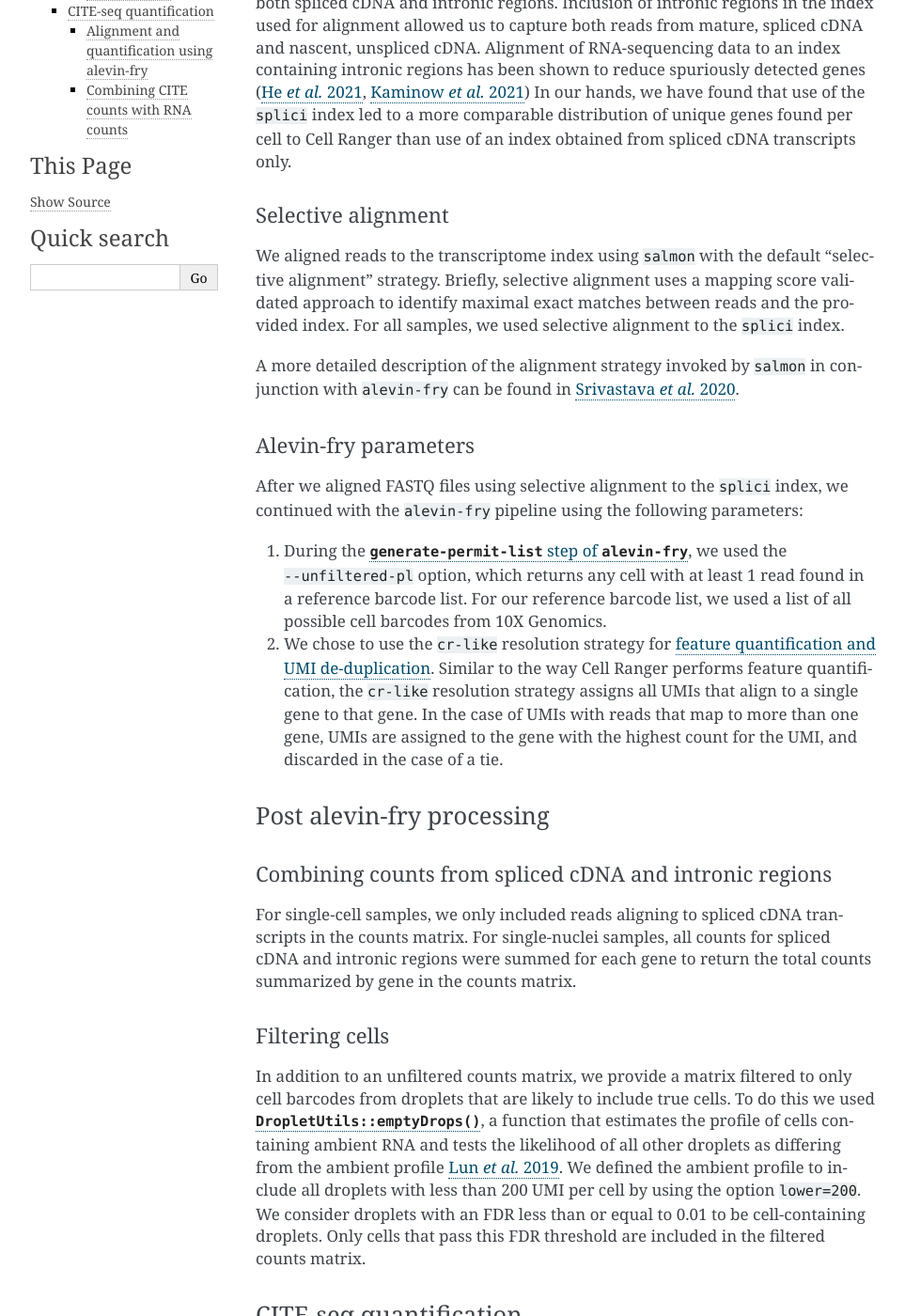
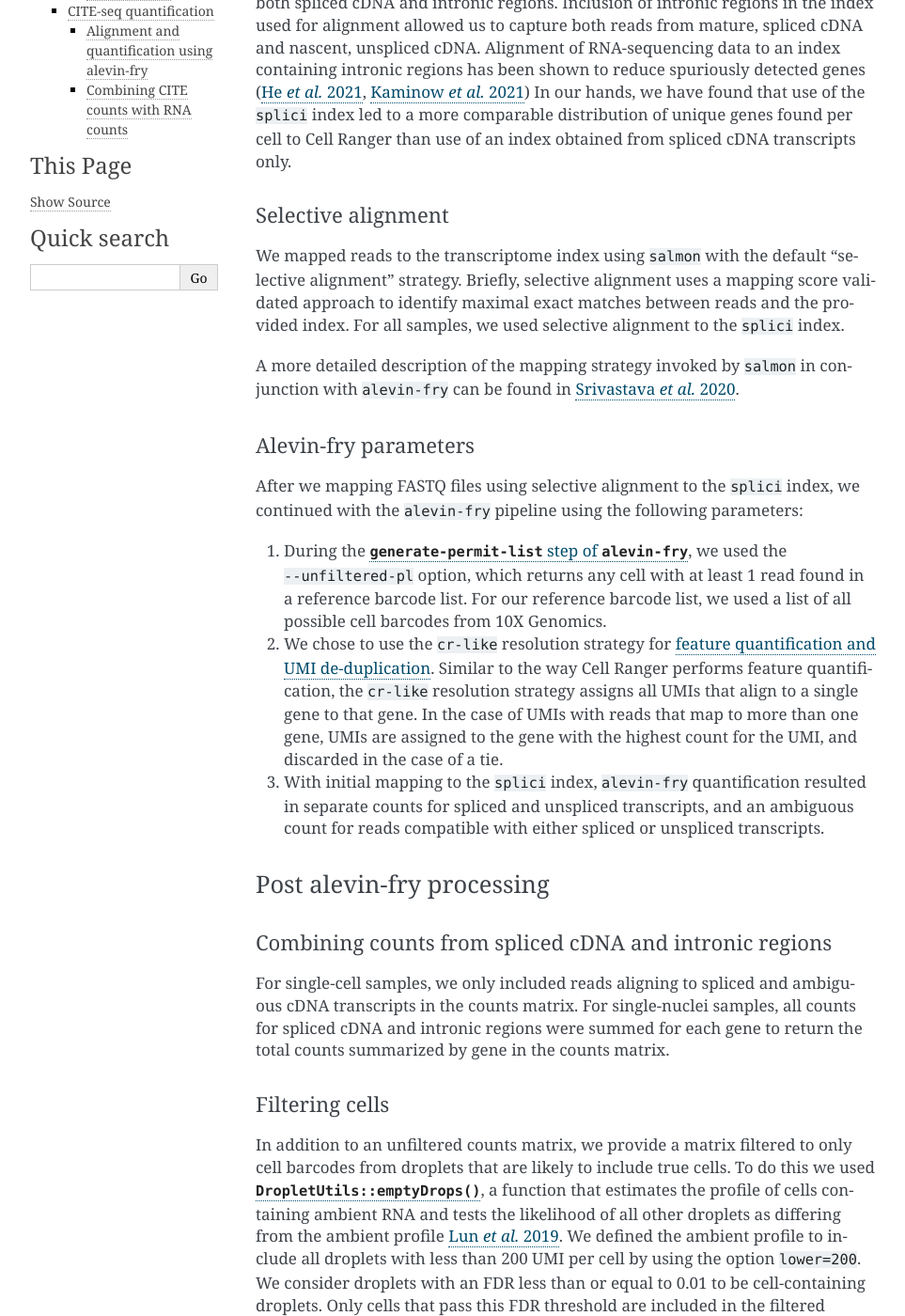
Before and after one commit to DongzeHE/scpca-docs, a Sphinx documentation site: the page built from docs/processing_information.md, in a window 1280 px wide and 1400 px high, scrolled down 450 px. Shown: the whole window at 94% size, without its empty margins (148-1111 px from the left). Built offline with Sphinx 7.4.7, drawn with Linux system fonts in a browser that asks for light colours; some of the changed text lies outside the part shown.

Commit message:
aligned -> mapped

```diff
--- a/docs/processing_information.md
+++ b/docs/processing_information.md
@@ -2,7 +2,7 @@
 
 ## Single-cell and single-nuclei RNA-seq
 
-### Alignment and quantification using alevin-fry
+### Mapping and quantification using alevin-fry
 
 We used [`salmon alevin`](https://salmon.readthedocs.io/en/latest/alevin.html) and [`alevin-fry`](https://alevin-fry.readthedocs.io/en/latest/) to generate gene by cell counts matrices for all single-cell and single-nuclei samples.
 In brief, we utilized [selective alignment](#selective-alignment) to the [`splici` index](#reference-transcriptome-index) for all single-cell and single-nuclei samples.
@@ -17,15 +17,15 @@ In our hands, we have found that use of the `splici` index led to a more compara
 
 #### Selective alignment
 
-We aligned reads to the transcriptome index using `salmon` with the default "selective alignment" strategy.
+We mapped reads to the transcriptome index using `salmon` with the default "selective alignment" strategy.
 Briefly, selective alignment uses a mapping score validated approach to identify maximal exact matches between reads and the provided index.
 For all samples, we used selective alignment to the `splici` index.
 
-A more detailed description of the alignment strategy invoked by `salmon` in conjunction with `alevin-fry` can be found in [Srivastava _et al._ 2020](https://doi.org/10.1186/s13059-020-02151-8).
+A more detailed description of the mapping strategy invoked by `salmon` in conjunction with `alevin-fry` can be found in [Srivastava _et al._ 2020](https://doi.org/10.1186/s13059-020-02151-8).
 
 #### Alevin-fry parameters
 
-After we aligned FASTQ files using selective alignment to the `splici` index, we continued with the `alevin-fry` pipeline using the following parameters:
+After we mapping FASTQ files using selective alignment to the `splici` index, we continued with the `alevin-fry` pipeline using the following parameters:
 
 1. During the [`generate-permit-list` step of `alevin-fry`](https://alevin-fry.readthedocs.io/en/latest/generate_permit_list.html), we used the `--unfiltered-pl` option, which returns any cell with at least 1 read found in a reference barcode list.
 For our reference barcode list, we used a list of all possible cell barcodes from 10X Genomics.
@@ -34,11 +34,13 @@ For our reference barcode list, we used a list of all possible cell barcodes fro
 Similar to the way Cell Ranger performs feature quantification, the `cr-like` resolution strategy assigns all UMIs that align to a single gene to that gene.
 In the case of UMIs with reads that map to more than one gene, UMIs are assigned to the gene with the highest count for the UMI, and discarded in the case of a tie.
 
+3. With initial mapping to the `splici` index, `alevin-fry` quantification resulted in separate counts for spliced and unspliced transcripts, and an ambiguous count for reads compatible with either spliced or unspliced transcripts.
+
 ### Post alevin-fry processing
 
 #### Combining counts from spliced cDNA and intronic regions
 
-For single-cell samples, we only included reads aligning to spliced cDNA transcripts in the counts matrix.
+For single-cell samples, we only included reads aligning to spliced and ambiguous cDNA transcripts in the counts matrix.
 For single-nuclei samples, all counts for spliced cDNA and intronic regions were summed for each gene to return the total counts summarized by gene in the counts matrix.
 
 #### Filtering cells
```
Also changed, not shown: docs/download_files.md (+1 -1 lines).
